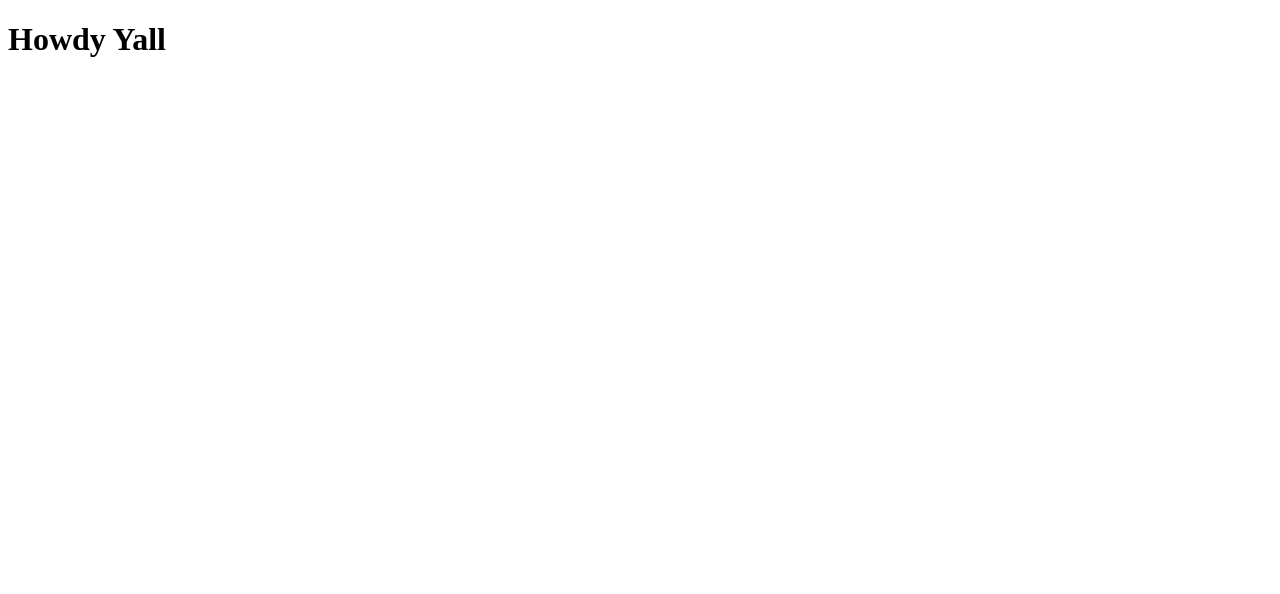
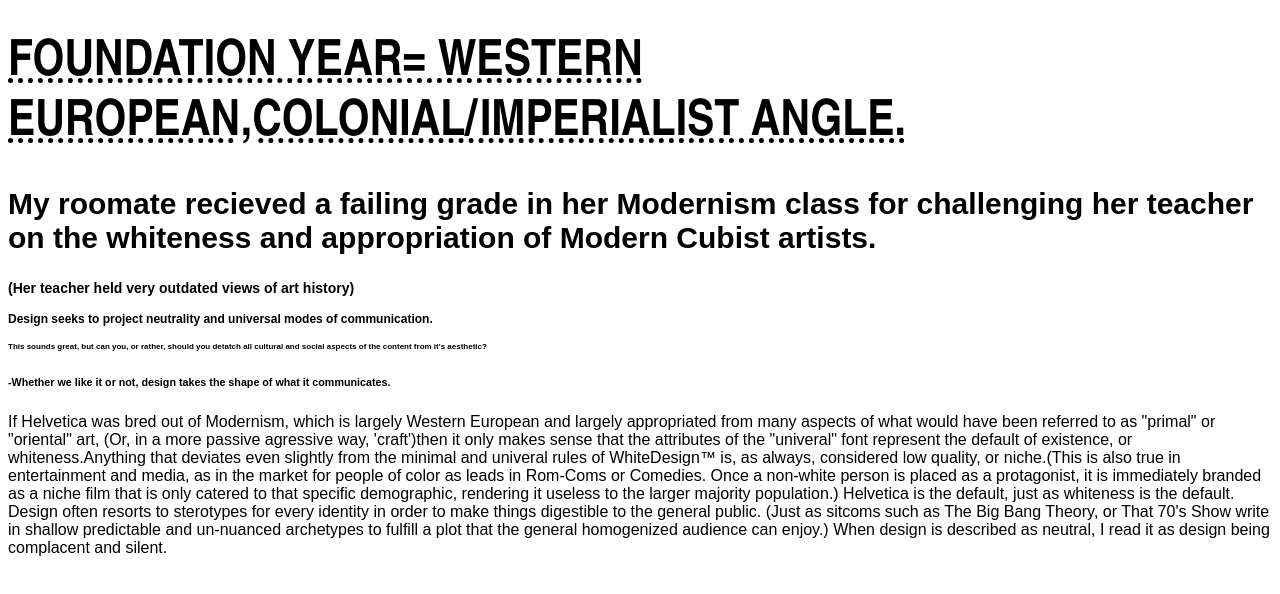
Before and after one commit to sydneyjohnson/Demoweek2, a plain HTML site: page index.html in a window 1280 px wide. Drawn offline with Linux system fonts and the light colour scheme.

Commit message:
Response
helvetica reading response

```diff
--- a/index.html
+++ b/index.html
@@ -2,13 +2,80 @@
 <html>
 <head>
 
-  <title>First Project</title>
+  <title>Graphic design is my passion</title>
+<style>
+body{
+  font-family:"Balto",sans-serif;
+}
 
+h1,h3,h4,h5 {
+  font-family:"Knockout" sans-serif;
+}
+h1{
+  font-size: 50px;
+  font-family:"Arial narrow",sans-serif;
+  text-align:left;
+  text-decoration-line:underline;
+  text-transform: uppercase;
+  text-decoration-style: dotted;
+
+}
+
+h2{
+  font-size:30px;
+  font-family:"balto light",sans-serif;
+
+}
+
+
+h3{
+  font-size: 14px;
+
+}
+h4{
+  font-size:12px;
+
+}
+
+h5{
+  font-size:8px;
+}
+
+h6{
+
+}
+.classone{background-color:red;
+  font-family:"Long Distance Call";
+  font-size: 80px;
+
+}
+
+
+
+
+</style>
 </head>
 
 <body>
 
-  <h1>Howdy Yall </h1>
+  <h1>Foundation Year= Western European,colonial/imperialist angle.</h1>
+
+  <h2>My roomate recieved a failing grade in her Modernism class for challenging her teacher on the whiteness and appropriation of Modern Cubist artists.</h2>
+
+  <h3> (Her teacher held very outdated views of art history)</h3>
+
+
+<h4>Design seeks to project neutrality and universal modes of communication.</h4>
+<h5>This sounds great, but can you, or rather, should you detatch all cultural and social aspects of the content from it's aesthetic?</h5>
+
+
+<h6>-Whether we like it or not, design takes the shape of what it communicates.</h6>
+
+<p>If Helvetica was bred out of Modernism, which is largely Western European and largely appropriated from many aspects of what would have been referred to as "primal" or "oriental" art, (Or, in a more passive agressive way, 'craft')then it only makes sense that the attributes of the "univeral" font represent the default of existence, or whiteness.Anything that deviates even slightly from the minimal and univeral rules of WhiteDesign™  is, as always, considered low quality, or niche.(This is also true in entertainment and media, as in the market for people of color as leads in Rom-Coms or Comedies. Once a non-white person is placed as a protagonist, it is immediately branded as a niche film that is only catered to that specific demographic, rendering it useless to the larger majority population.)
+
+Helvetica is the default, just as whiteness is the default. Design often resorts to sterotypes for every identity in order to make things digestible to the general public. (Just as sitcoms such as The Big Bang Theory, or That 70's Show write in shallow predictable and un-nuanced archetypes to fulfill a plot that the  general homogenized audience can enjoy.)
+
+When design is described as neutral, I read it as  design being complacent and silent.
 
 
 </body>
```
